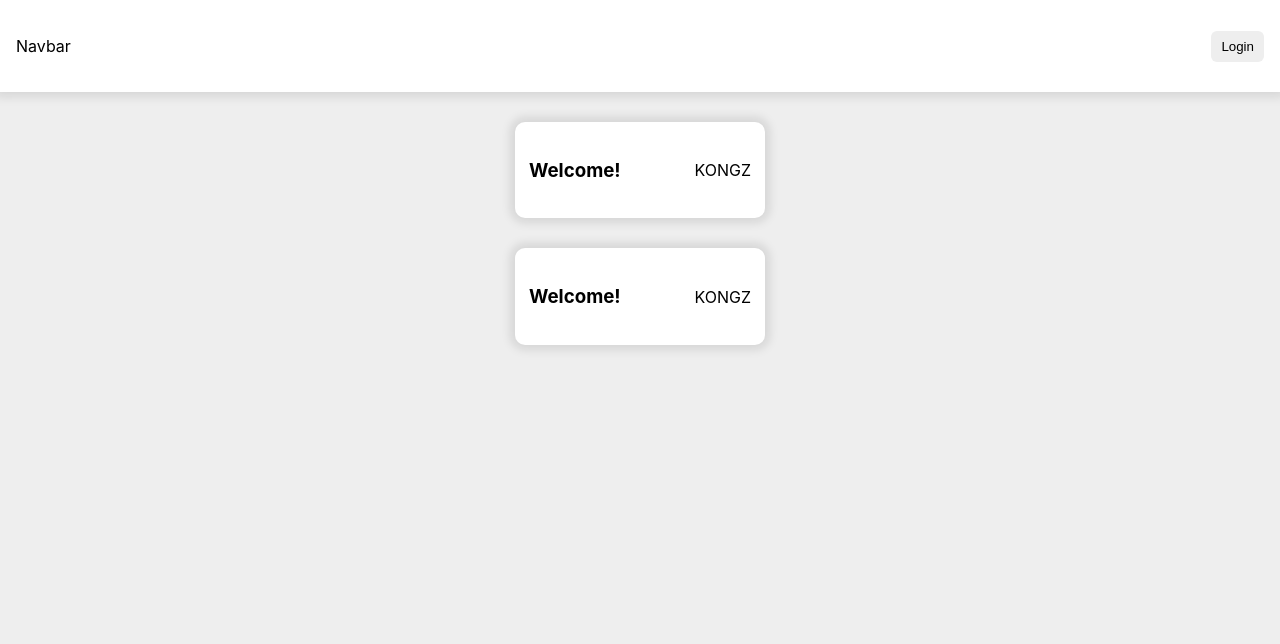
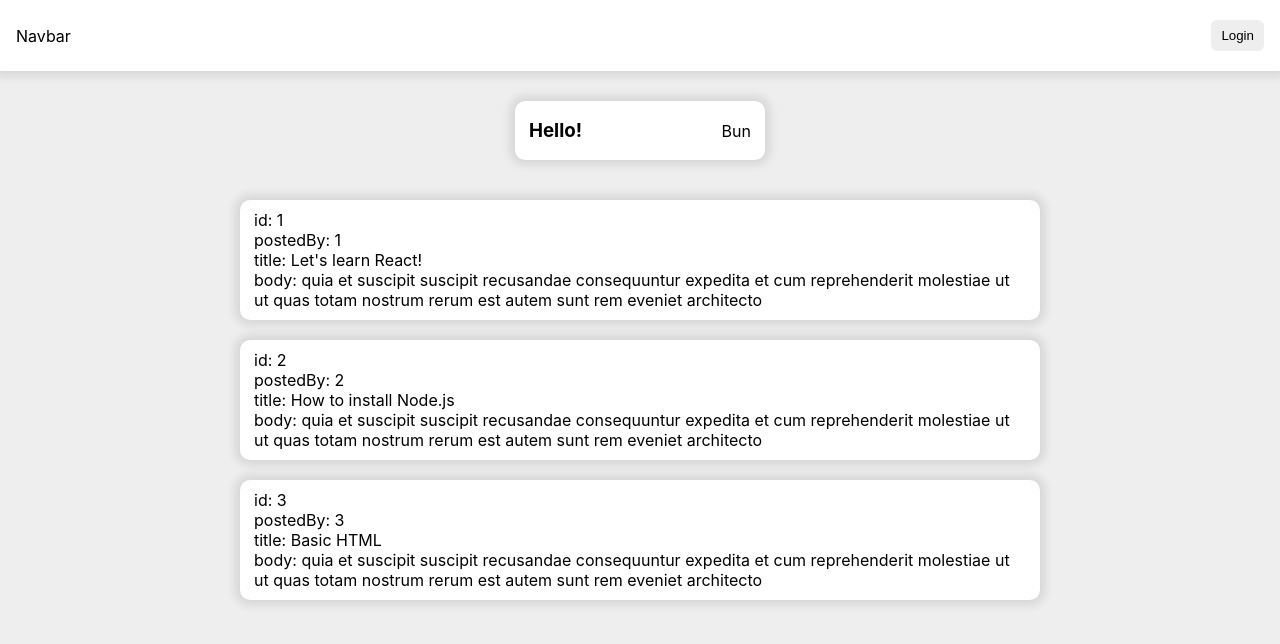
Before and after one commit to bnnnnnogk/my-first-react-app, a React (Vite) app: page / in a window 1280 px wide. Shown: the top 644 px of the page. Built offline with nearby package versions, Linux system fonts and the light colour scheme.

Commit message:
code map for doing

```diff
--- a/src/App.css
+++ b/src/App.css
@@ -4,3 +4,10 @@
   align-items: center;
   gap: 30px;
 }
+
+.feed-container {
+  display: flex;
+  flex-direction: column;
+  max-width: 800px;
+  width: 100%;
+}
--- a/src/App.tsx
+++ b/src/App.tsx
@@ -1,13 +1,40 @@
 import './App.css'
 import Greeting from './components/Greeting'
 import Navbar from './components/Navbar'
+import Post from './components/Post'
+import { PostDTO } from './types/dto'
+
+const posts: PostDTO[] = [
+  {
+    id: 1,
+    userId: 1,
+    title: "Let's learn React!",
+    body: 'quia et suscipit\nsuscipit recusandae consequuntur expedita et cum\nreprehenderit molestiae ut ut quas totam\nnostrum rerum est autem sunt rem eveniet architecto',
+  },
+  {
+    id: 2,
+    userId: 2,
+    title: 'How to install Node.js',
+    body: 'quia et suscipit\nsuscipit recusandae consequuntur expedita et cum\nreprehenderit molestiae ut ut quas totam\nnostrum rerum est autem sunt rem eveniet architecto',
+  },
+  {
+    id: 3,
+    userId: 3,
+    title: 'Basic HTML',
+    body: 'quia et suscipit\nsuscipit recusandae consequuntur expedita et cum\nreprehenderit molestiae ut ut quas totam\nnostrum rerum est autem sunt rem eveniet architecto',
+  },
+]
 
 function App() {
   return (
     <div className="App">
       <Navbar />
-      <Greeting name="KONGZ" />
-      <Greeting name="KONGZ" />
+      <Greeting name="Bun" greetingMsg="Hello!" isLoggedIn={true} />
+      <div className="feed-container">
+        {posts.map((post) => {
+          return <Post key={post.id} post={post} />
+        })}
+      </div>
     </div>
   )
 }
--- a/src/components/Greeting.tsx
+++ b/src/components/Greeting.tsx
@@ -2,13 +2,15 @@
 
 interface IGreetingProps {
   name: string
+  greetingMsg: string
+  isLoggedIn: boolean
 }
 
-const Greeting = ({ name }: IGreetingProps) => {
+const Greeting = ({ name, greetingMsg, isLoggedIn }: IGreetingProps) => {
   return (
     <div className={classes.card}>
-      <h3>Welcome!</h3>
-      <p>{name}</p>
+      <h3>{greetingMsg}</h3>
+      <p>{isLoggedIn ? name : 'Unknown'}</p>
     </div>
   )
 }
--- /dev/null
+++ b/src/components/Post.module.css
@@ -0,0 +1,11 @@
+.post {
+  width: 100%;
+  height: auto;
+  padding: 10px 14px;
+  margin: 10px 0;
+  box-sizing: border-box;
+  box-shadow: 0 0 10px 5px rgb(0 0 0 / 0.1);
+
+  background-color: white;
+  border-radius: 10px;
+}
--- /dev/null
+++ b/src/components/Post.tsx
@@ -0,0 +1,18 @@
+import { PostDTO } from '../types/dto'
+import classes from './Post.module.css'
+
+interface IPostProps {
+  post: PostDTO
+}
+
+const Post = ({ post }: IPostProps) => {
+  return (
+    <div className={classes.post}>
+      <p>id: {post.id}</p>
+      <p>postedBy: {post.userId}</p>
+      <p>title: {post.title}</p>
+      <p>body: {post.body}</p>
+    </div>
+  )
+}
+export default Post
--- a/src/index.css
+++ b/src/index.css
@@ -1,3 +1,7 @@
+* {
+  margin: 0;
+}
+
 body {
   margin: 0;
   background-color: #eee;
--- /dev/null
+++ b/src/types/dto.ts
@@ -0,0 +1,6 @@
+export interface PostDTO {
+  id: number
+  userId: number
+  title: string
+  body: string
+}
```
